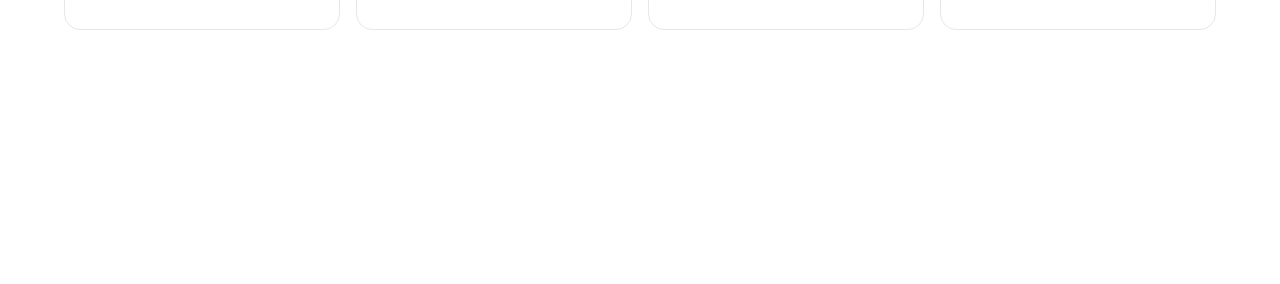
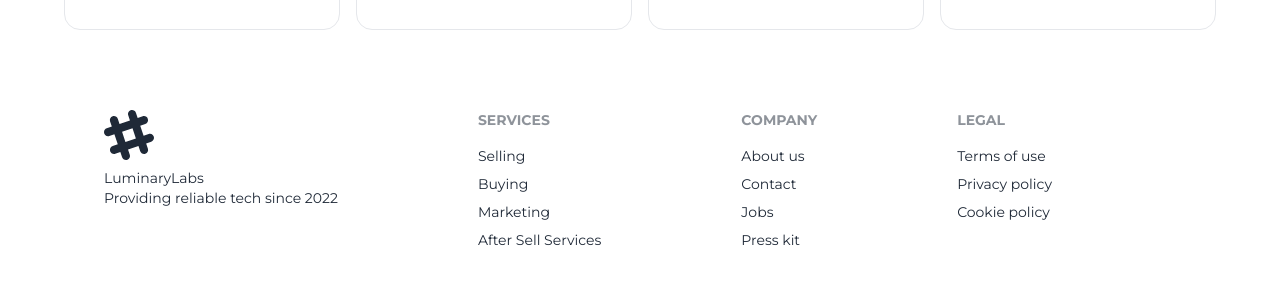
Before and after one commit to nasimrifat101/b8-a10-luminary-labs-client, a React (Vite) app: page / in a window 1280 px wide. Shown: the part 1778-2062 px from the top of the page. Before the commit the page ends 1848 px from the top, so only its background shows below. Built offline with nearby package versions, Linux system fonts and the light colour scheme; no server answers.

Commit message:
back to local host

```diff
--- a/src/Components/Pages/addproduct/AddProducts.jsx
+++ b/src/Components/Pages/addproduct/AddProducts.jsx
@@ -18,7 +18,7 @@
    const product ={image, name, brand, type, price, description, rating}
    console.log(product)
 
-    fetch("https://luminary-labs-server-14hdghbng-nasimrifat101.vercel.app/phones", {
+    fetch("http://localhost:5000/phones", {
       method: "post",
       headers: {
         "content-type": "application/json",
--- a/src/Components/Pages/cart/Mycart.jsx
+++ b/src/Components/Pages/cart/Mycart.jsx
@@ -9,7 +9,7 @@
 
 
   useEffect(()=>{
-    fetch('https://luminary-labs-server-14hdghbng-nasimrifat101.vercel.app/cart')
+    fetch('http://localhost:5000/cart')
     .then(res => res.json())
     .then(data=>{
       console.log(data)
--- a/src/Components/Pages/cart/card/MyCard.jsx
+++ b/src/Components/Pages/cart/card/MyCard.jsx
@@ -7,7 +7,7 @@
 
   const handleRemove = () => {
     console.log("Remove button clicked", id);
-    fetch(`https://luminary-labs-server-14hdghbng-nasimrifat101.vercel.app/cart/${id}`, {
+    fetch(`http://localhost:5000/cart/${id}`, {
       method: "DELETE",
     })
       .then((res) => res.json())
--- a/src/Components/Pages/home/Home.jsx
+++ b/src/Components/Pages/home/Home.jsx
@@ -4,7 +4,7 @@
 import Featured from "./components/Featured";
 import SaleBanner from "./components/SaleBanner";
 import WhyChoseeUs from "./components/WhyChoseeUs";
-// import Footer from "./components/Footer";
+import Footer from "./components/Footer";
 
 const Home = () => {
     return (
@@ -15,7 +15,7 @@
            <Featured></Featured>
            <SaleBanner></SaleBanner>
            <WhyChoseeUs></WhyChoseeUs>
-           {/* <Footer></Footer> */}
+           <Footer></Footer>
         </div>
     );
 };
--- a/src/Components/Pages/home/components/Brands.jsx
+++ b/src/Components/Pages/home/components/Brands.jsx
@@ -6,7 +6,7 @@
   const [brands, setBrands] = useState([]);
 
   useEffect(() => {
-    fetch("https://luminary-labs-server-14hdghbng-nasimrifat101.vercel.app/brands")
+    fetch("http://localhost:5000/brands")
       .then((res) => res.json())
       .then((data) => setBrands(data));
   }, []);
--- a/src/Components/Pages/home/components/Featured.jsx
+++ b/src/Components/Pages/home/components/Featured.jsx
@@ -7,7 +7,7 @@
 
   useEffect(() => {
     fetch(
-      "https://luminary-labs-server-14hdghbng-nasimrifat101.vercel.app/phones"
+      "http://localhost:5000/phones"
     )
       .then((res) => res.json())
       .then((data) => {
--- a/src/Components/Pages/home/components/Footer.jsx
+++ b/src/Components/Pages/home/components/Footer.jsx
@@ -1,48 +1,48 @@
-// const Footer = () => {
-//   return (
-//     <div className="max-w-6xl mx-auto">
-//       <footer className="footer p-10 text-base-content">
-//         <aside>
-//           <svg
-//             width="50"
-//             height="50"
-//             viewBox="0 0 24 24"
-//             xmlns="http://www.w3.org/2000/svg"
-//             fillRule="evenodd"
-//             clipRule="evenodd"
-//             className="fill-current"
-//           >
-//             <path d="M22.672 15.226l-2.432.811.841 2.515c.33 1.019-.209 2.127-1.23 2.456-1.15.325-2.148-.321-2.463-1.226l-.84-2.518-5.013 1.677.84 2.517c.391 1.203-.434 2.542-1.831 2.542-.88 0-1.601-.564-1.86-1.314l-.842-2.516-2.431.809c-1.135.328-2.145-.317-2.463-1.229-.329-1.018.211-2.127 1.231-2.456l2.432-.809-1.621-4.823-2.432.808c-1.355.384-2.558-.59-2.558-1.839 0-.817.509-1.582 1.327-1.846l2.433-.809-.842-2.515c-.33-1.02.211-2.129 1.232-2.458 1.02-.329 2.13.209 2.461 1.229l.842 2.515 5.011-1.677-.839-2.517c-.403-1.238.484-2.553 1.843-2.553.819 0 1.585.509 1.85 1.326l.841 2.517 2.431-.81c1.02-.33 2.131.211 2.461 1.229.332 1.018-.21 2.126-1.23 2.456l-2.433.809 1.622 4.823 2.433-.809c1.242-.401 2.557.484 2.557 1.838 0 .819-.51 1.583-1.328 1.847m-8.992-6.428l-5.01 1.675 1.619 4.828 5.011-1.674-1.62-4.829z"></path>
-//           </svg>
-//           <p>
-//             LuminaryLabs
-//             <br />
-//             Providing reliable tech since 2022
-//           </p>
-//         </aside>
-//         <nav>
-//           <header className="footer-title">Services</header>
-//           <a className="link link-hover">Selling</a>
-//           <a className="link link-hover">Buying</a>
-//           <a className="link link-hover">Marketing</a>
-//           <a className="link link-hover">After Sell Services</a>
-//         </nav>
-//         <nav>
-//           <header className="footer-title">Company</header>
-//           <a className="link link-hover">About us</a>
-//           <a className="link link-hover">Contact</a>
-//           <a className="link link-hover">Jobs</a>
-//           <a className="link link-hover">Press kit</a>
-//         </nav>
-//         <nav>
-//           <header className="footer-title">Legal</header>
-//           <a className="link link-hover">Terms of use</a>
-//           <a className="link link-hover">Privacy policy</a>
-//           <a className="link link-hover">Cookie policy</a>
-//         </nav>
-//       </footer>
-//     </div>
-//   );
-// };
+const Footer = () => {
+  return (
+    <div className="max-w-6xl mx-auto">
+      <footer className="footer p-10 text-base-content">
+        <aside>
+          <svg
+            width="50"
+            height="50"
+            viewBox="0 0 24 24"
+            xmlns="http://www.w3.org/2000/svg"
+            fillRule="evenodd"
+            clipRule="evenodd"
+            className="fill-current"
+          >
+            <path d="M22.672 15.226l-2.432.811.841 2.515c.33 1.019-.209 2.127-1.23 2.456-1.15.325-2.148-.321-2.463-1.226l-.84-2.518-5.013 1.677.84 2.517c.391 1.203-.434 2.542-1.831 2.542-.88 0-1.601-.564-1.86-1.314l-.842-2.516-2.431.809c-1.135.328-2.145-.317-2.463-1.229-.329-1.018.211-2.127 1.231-2.456l2.432-.809-1.621-4.823-2.432.808c-1.355.384-2.558-.59-2.558-1.839 0-.817.509-1.582 1.327-1.846l2.433-.809-.842-2.515c-.33-1.02.211-2.129 1.232-2.458 1.02-.329 2.13.209 2.461 1.229l.842 2.515 5.011-1.677-.839-2.517c-.403-1.238.484-2.553 1.843-2.553.819 0 1.585.509 1.85 1.326l.841 2.517 2.431-.81c1.02-.33 2.131.211 2.461 1.229.332 1.018-.21 2.126-1.23 2.456l-2.433.809 1.622 4.823 2.433-.809c1.242-.401 2.557.484 2.557 1.838 0 .819-.51 1.583-1.328 1.847m-8.992-6.428l-5.01 1.675 1.619 4.828 5.011-1.674-1.62-4.829z"></path>
+          </svg>
+          <p>
+            LuminaryLabs
+            <br />
+            Providing reliable tech since 2022
+          </p>
+        </aside>
+        <nav>
+          <header className="footer-title">Services</header>
+          <a className="link link-hover">Selling</a>
+          <a className="link link-hover">Buying</a>
+          <a className="link link-hover">Marketing</a>
+          <a className="link link-hover">After Sell Services</a>
+        </nav>
+        <nav>
+          <header className="footer-title">Company</header>
+          <a className="link link-hover">About us</a>
+          <a className="link link-hover">Contact</a>
+          <a className="link link-hover">Jobs</a>
+          <a className="link link-hover">Press kit</a>
+        </nav>
+        <nav>
+          <header className="footer-title">Legal</header>
+          <a className="link link-hover">Terms of use</a>
+          <a className="link link-hover">Privacy policy</a>
+          <a className="link link-hover">Cookie policy</a>
+        </nav>
+      </footer>
+    </div>
+  );
+};
 
-// export default Footer;
+export default Footer;
--- a/src/Components/Pages/product/Details.jsx
+++ b/src/Components/Pages/product/Details.jsx
@@ -18,7 +18,7 @@
     }
 
 
-    fetch("https://luminary-labs-server-14hdghbng-nasimrifat101.vercel.app/cart", {
+    fetch("http://localhost:5000/cart", {
       method: "post",
       headers: {
         "content-type": "application/json",
--- a/src/Components/Pages/product/Product.jsx
+++ b/src/Components/Pages/product/Product.jsx
@@ -11,7 +11,7 @@
     const [loading, setLoading] = useState(true);
 
     useEffect(() => {
-        fetch(`https://luminary-labs-server-14hdghbng-nasimrifat101.vercel.app/phone/${brand}`)
+        fetch(`http://localhost:5000/phone/${brand}`)
         .then(res => res.json())
         .then(data => {
             console.log(data)
--- a/src/Components/Pages/product/Update.jsx
+++ b/src/Components/Pages/product/Update.jsx
@@ -30,7 +30,7 @@
    const product ={image, name, brand, type, price, description, rating}
    console.log(product)
 
-    fetch(`https://luminary-labs-server-14hdghbng-nasimrifat101.vercel.app/phones/${id}`, {
+    fetch(`http://localhost:5000/phones/${id}`, {
       method: "put",
       headers: {
         "content-type": "application/json",
--- a/src/Providers/Router.jsx
+++ b/src/Providers/Router.jsx
@@ -38,12 +38,12 @@
         {
             path: '/update/:id',
             element:<PrivateRoute><Update></Update></PrivateRoute>,
-            loader: ({params}) => fetch(`https://luminary-labs-server-14hdghbng-nasimrifat101.vercel.app/phones/${params.id}`)
+            loader: ({params}) => fetch(`http://localhost:5000/phones/${params.id}`)
         },
         {
             path: '/details/:id',
             element: <PrivateRoute><Details></Details></PrivateRoute>,
-            loader: ({ params }) => fetch(`https://luminary-labs-server-14hdghbng-nasimrifat101.vercel.app/phones/${params.id}`)
+            loader: ({ params }) => fetch(`http://localhost:5000/phones/${params.id}`)
         },
         {
             path: '/product/:brand',
```
